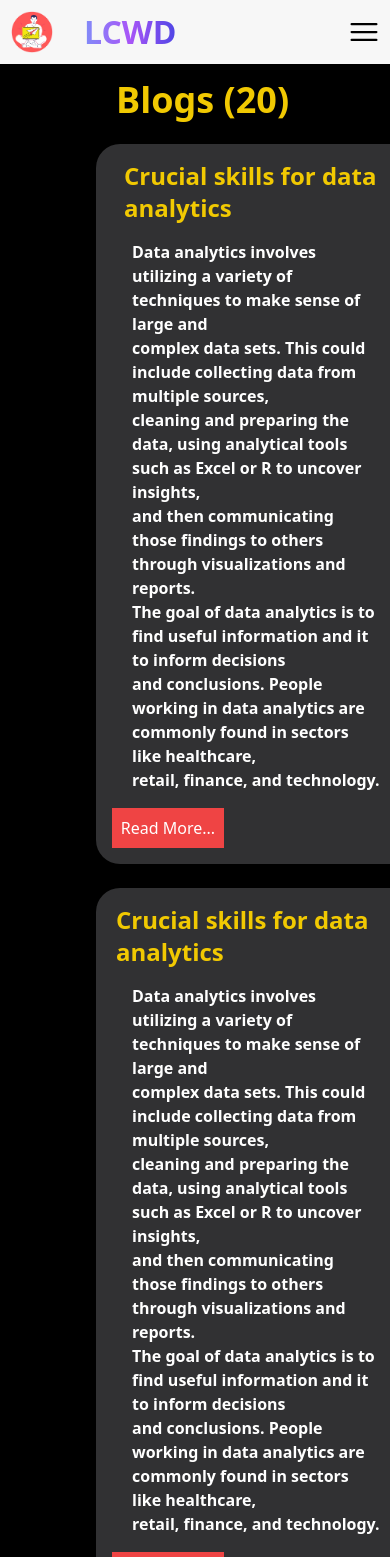
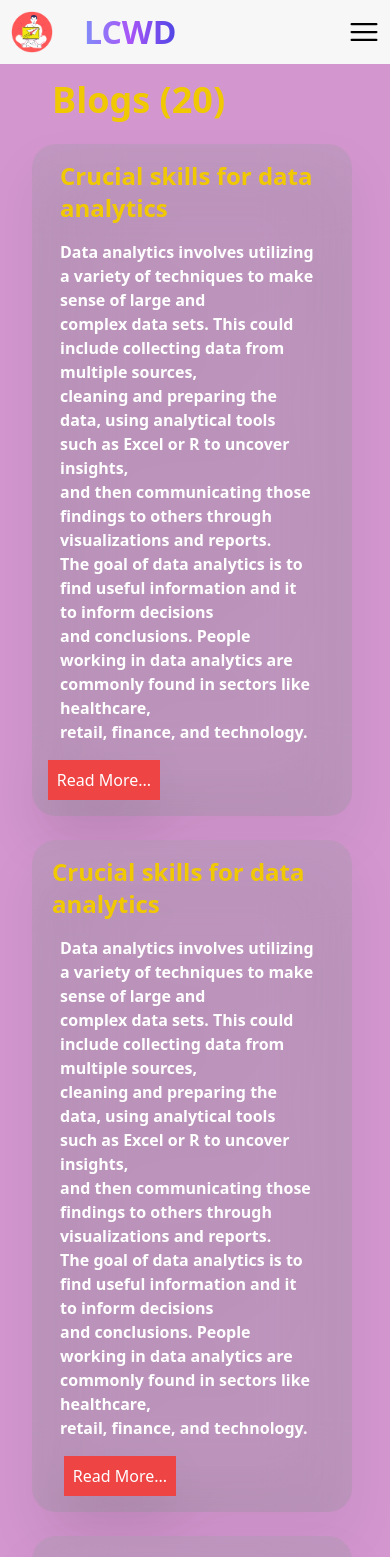
Before and after one commit to Gautam0104/office-project-lcwd-website-, a Next.js app: page /blogs in a window 390 px wide. Shown: the top 1557 px of the page. Built offline with nearby package versions, Linux system fonts and the light colour scheme.

Commit message:
contact about blog page commit

```diff
--- a/components/About.js
+++ b/components/About.js
@@ -3,7 +3,7 @@ import React from 'react'
 const About = () => {
   return (
     <div className='  mt-16'>
-                 <div className="z-40 lg:h-[50rem] h-[65rem]  flex flex-col justify-center bg-cover bg-black   " >
+                 <div className="z-40 lg:h-[50rem] h-[65rem]  flex flex-col justify-center bg-cover custom-img   " >
 <div className="rounded-3xl drop-shadow-2xl w-80 lg:w-fit mx-auto  bg-zinc-400/30 lg:bg-zinc-300/40 backdrop-blur-2xl py-4 ">
 <img alt="LCWD Logo" src='/Imgs/lcwd_logo.png' width="500" height="500" decoding="async" data-nimg="1" className="w-36 lg:w-48 mx-auto " />
 <h1 className="  text-center text-primary-dark text-2xl lg:text-7xl font-semibold px-5 lg:px-24">
--- a/components/Blogs.js
+++ b/components/Blogs.js
@@ -3,15 +3,16 @@ import React from 'react'
 const Blogs = () => {
   return (
     <div>
-       <div className="z-40 mx-auto  flex flex-col justify-center bg-cover bg-black " >
-       <h1 className="ml-24 mt-4  text-primary-dark text-4xl lg:text-4xl font-semibold px-5 ">
+       <div className="z-40 mx-auto  flex flex-col justify-center bg-cover custom-img" >
+       <h1 className=" mt-4 ml-8 lg:ml-24 text-primary-dark text-4xl lg:text-4xl font-semibold px-5 ">
+
 Blogs (20)
 </h1>
-<div className="rounded-3xl drop-shadow-2xl w-80 lg:w-fit ml-24  bg-zinc-400/30 lg:bg-zinc-300/40 backdrop-blur-2xl py-4 mt-6 ">
+<div className="rounded-3xl drop-shadow-2xl w-80 lg:w-fit ml-8 lg:ml-24  bg-zinc-400/30 lg:bg-zinc-300/40 backdrop-blur-2xl py-4 mt-6 ">
 <h1 className=" ml-2 text-primary-dark text-2xl lg:text-4xl font-semibold px-5 ">
 Crucial skills for data analytics
 </h1>
-<h1 className="ml-4 text-white px-5 lg:px-0 font-semibold lg:text-2xl my-4 mr-4">
+<h1 className="ml-2 lg:ml-4 text-white px-5 lg:px-0 font-semibold lg:text-2xl my-4 mr-4">
 Data analytics involves utilizing a variety of techniques
 to make sense of  large and  <br />complex data sets.
  This could include collecting data from multiple sources,<br />
@@ -29,11 +30,33 @@ to make sense of  large and  <br />complex data sets.
     <a href="">Read More...</a>
 </div>
     </div>
-    <div className="rounded-3xl drop-shadow-2xl w-80 lg:w-fit ml-24  bg-zinc-400/30 lg:bg-zinc-300/40 backdrop-blur-2xl py-4 mt-6 ">
+    <div className="rounded-3xl drop-shadow-2xl w-80 lg:w-fit ml-8 lg:ml-24  bg-zinc-400/30 lg:bg-zinc-300/40 backdrop-blur-2xl py-4 mt-6 ">
 <h1 className="  text-primary-dark text-2xl lg:text-4xl font-semibold px-5 ">
 Crucial skills for data analytics
 </h1>
-<h1 className="ml-4 text-white px-5 lg:px-0 font-semibold lg:text-2xl my-4 mr-4">
+<h1 className="ml-2 lg:ml-4 text-white px-5 lg:px-0 font-semibold lg:text-2xl my-4 mr-4">
+Data analytics involves utilizing a variety of techniques
+to make sense of  large and  <br />complex data sets.
+ This could include collecting data from multiple sources,<br />
+  cleaning and preparing the data,
+  using analytical tools such as Excel or R  to uncover insights, <br />
+  and then communicating those findings to others through
+  visualizations and reports. <br /> The goal of data
+  analytics is to find useful information and
+   it to inform decisions  <br /> and conclusions.
+   People working in data analytics are commonly
+    found in sectors like healthcare,  <br />retail,
+     finance, and technology.
+</h1>
+<div className="text-center bg-red-500 hover:bg-red-600 w-28 ml-8 lg:ml-24   py-2 lg:text-1xl text-white">
+    <a href="">Read More...</a>
+</div>
+    </div>
+    <div className="rounded-3xl drop-shadow-2xl w-80 lg:w-fit ml-8 lg:ml-24  bg-zinc-400/30 lg:bg-zinc-300/40 backdrop-blur-2xl py-4 mt-6 ">
+<h1 className=" ml-2 text-primary-dark text-2xl lg:text-4xl font-semibold px-5 ">
+Crucial skills for data analytics
+</h1>
+<h1 className="ml-2 lg:ml-4 text-white px-5 lg:px-0 font-semibold lg:text-2xl my-4 mr-4">
 Data analytics involves utilizing a variety of techniques
 to make sense of  large and  <br />complex data sets.
  This could include collecting data from multiple sources,<br />
@@ -51,30 +74,8 @@ to make sense of  large and  <br />complex data sets.
     <a href="">Read More...</a>
 </div>
     </div>
-    <div className="rounded-3xl drop-shadow-2xl w-80 lg:w-fit ml-24  bg-zinc-400/30 lg:bg-zinc-300/40 backdrop-blur-2xl py-4 mt-6 ">
-<h1 className=" ml-2 text-primary-dark text-2xl lg:text-4xl font-semibold px-5 ">
-Crucial skills for data analytics
-</h1>
-<h1 className="ml-4 text-white px-5 lg:px-0 font-semibold lg:text-2xl my-4 mr-4">
-Data analytics involves utilizing a variety of techniques
-to make sense of  large and  <br />complex data sets.
- This could include collecting data from multiple sources,<br />
-  cleaning and preparing the data,
-  using analytical tools such as Excel or R  to uncover insights, <br />
-  and then communicating those findings to others through
-  visualizations and reports. <br /> The goal of data
-  analytics is to find useful information and
-   it to inform decisions  <br /> and conclusions.
-   People working in data analytics are commonly
-    found in sectors like healthcare,  <br />retail,
-     finance, and technology.
-</h1>
-<div className="text-center bg-red-500 hover:bg-red-600 w-28 ml-4  py-2 lg:text-1xl text-white">
-    <a href="">Read More...</a>
-</div>
-    </div>
-    <div className="rounded-3xl drop-shadow-2xl w-80 lg:w-fit ml-24  bg-zinc-400/30 lg:bg-zinc-300/40 backdrop-blur-2xl py-4 mt-6 ">
-<h1 className=" ml-2 text-primary-dark text-2xl lg:text-4xl font-semibold px-5 ">
+    <div className="rounded-3xl drop-shadow-2xl w-80 lg:w-fit ml-8 lg:ml-24   bg-zinc-400/30 lg:bg-zinc-300/40 backdrop-blur-2xl py-4 mt-6 ">
+<h1 className=" ml-2 lg:ml-4 text-primary-dark text-2xl lg:text-4xl font-semibold px-5 ">
 Crucial skills for data analytics
 </h1>
 <h1 className="ml-4 text-white px-5 lg:px-0 font-semibold lg:text-2xl my-4 mr-4 ">
@@ -91,7 +92,7 @@ to make sense of  large and  <br />complex data sets.
     found in sectors like healthcare,  <br />retail,
      finance, and technology.
 </h1>
-<div className="text-center bg-red-500 hover:bg-red-600 w-28 ml-4  py-2 lg:text-1xl text-white">
+<div className="text-center bg-red-500 hover:bg-red-600 w-28 ml-6 lg:ml-4  py-2 lg:text-1xl text-white">
     <a href="">Read More...</a>
 </div>
     </div>
--- a/components/Footer.js
+++ b/components/Footer.js
@@ -5,12 +5,12 @@ const Footer = () => {
     <div>
 
 
-<div className="hidden lg:flex z-50  right-0 left-0  bg-yellow-light text-gray-700 py-5 cursor-default underline-offset-4 selection:bg-secondary-dark selection:text-white ">
+<div className=" lg:flex z-50  right-0 left-0  bg-yellow-light text-gray-700 py-5 cursor-default underline-offset-4 selection:bg-secondary-dark selection:text-white  ">
 <div className="flex flex-col justify-center mx-10 lg:flex-row">
 <div className="flex flex-col w-72 mx-auto lg:mx-0 lg:mr-44">
 <img src="/Imgs/lcwd_logo.png" alt="logo" className="w-24 h-24 mx-auto mb-2" />
 <h1 className="font-bold text-lg text-center underline mb-3 lg:text-xl"> Learn Code With Durgesh </h1>
-<p className="text-justify text-sm lg:text-base">This Channel provide you a technical content like Java Programming , Python Programming , C Programming , PHP Programing , Android Development etc. Lean how to make software here.</p>
+<p className="text-justify text-sm lg:text-base">This Channel provide you a technical content like Java Programming, Python Programming, C Programming , PHP Programing , Android Development etc. Lean how to make software here.</p>
 </div>
 <div className=" flex flex-col justify-around py-4 px-3 mx-auto lg:mx-0 lg:mr-20">
 <h1 className="font-semibold text-lg text-center underline lg:text-xl"> Products </h1>
@@ -50,7 +50,8 @@ const Footer = () => {
 <div className="hidden lg:block rounded-full my-5 border-[1px] border-black mx-20">
 </div>
 <div className="flex flex-col justify-around py-4 px-3 mx-auto lg:mx-0">
-<h1 className="font-semibold text-lg text-center underline lg:text-xl"> Get In Touch </h1><div className="mt-3 flex flex-row lg:flex-col justify-around h-full">
+<h1 className="font-semibold text-lg text-center underline lg:text-xl"> Get In Touch </h1>
+<div className="mt-3 flex flex-row lg:flex-col justify-around h-full">
 <div className="flex flex-row text-sm mr-3 lg:text-base lg:mr-24">
 <img src="/Imgs/youtube.png" alt="youtube" className='w-6 h-6 mr-3' />
     <a href="https://www.youtube.com/learncodewithdurgesh" rel="noreferrer" target="_blank"> YouTube </a>
@@ -70,16 +71,17 @@ const Footer = () => {
 </div>
 </div>
 </div>
-{/* <div className="border-[1px] border-black my-2 lg:mx-20 lg:my-6">
+{/* <div className="border-[1px] border-black my-2 lg:mx-20 lg:my-6 ">
 </div>
-<div className="flex flex-col justify-center text-sm lg:flex-row lg:text-lg">
+<div className="flex flex-col justify-center text-sm lg:flex-row lg:text-lg bg-red-600 text-white">
 <div className="flex flex-row justify-center">
 <p className="mr-2">Copyright © 2023:</p>
 <p className="font-bold underline mr-2">Substring Technologies Pvt Ltd.</p>
 </div>
-<p className="mt-2 text-center">All Rights Reserved.</p>
+<p className="text-center">All Rights Reserved.</p>
 </div> */}
 </div>
+
     </div>
   )
 }
--- a/styles/globals.css
+++ b/styles/globals.css
@@ -35,7 +35,7 @@
   background: rgb(235, 45, 146);
  }
  .custom-img{
-  background-image: url('/Imgs/contact_bg.jpg');
+  background-image: url('/Imgs/contact_bg2.jpg');
  }
  .ring-primary-medium:hover {
 border-color: #e8c721;
```
